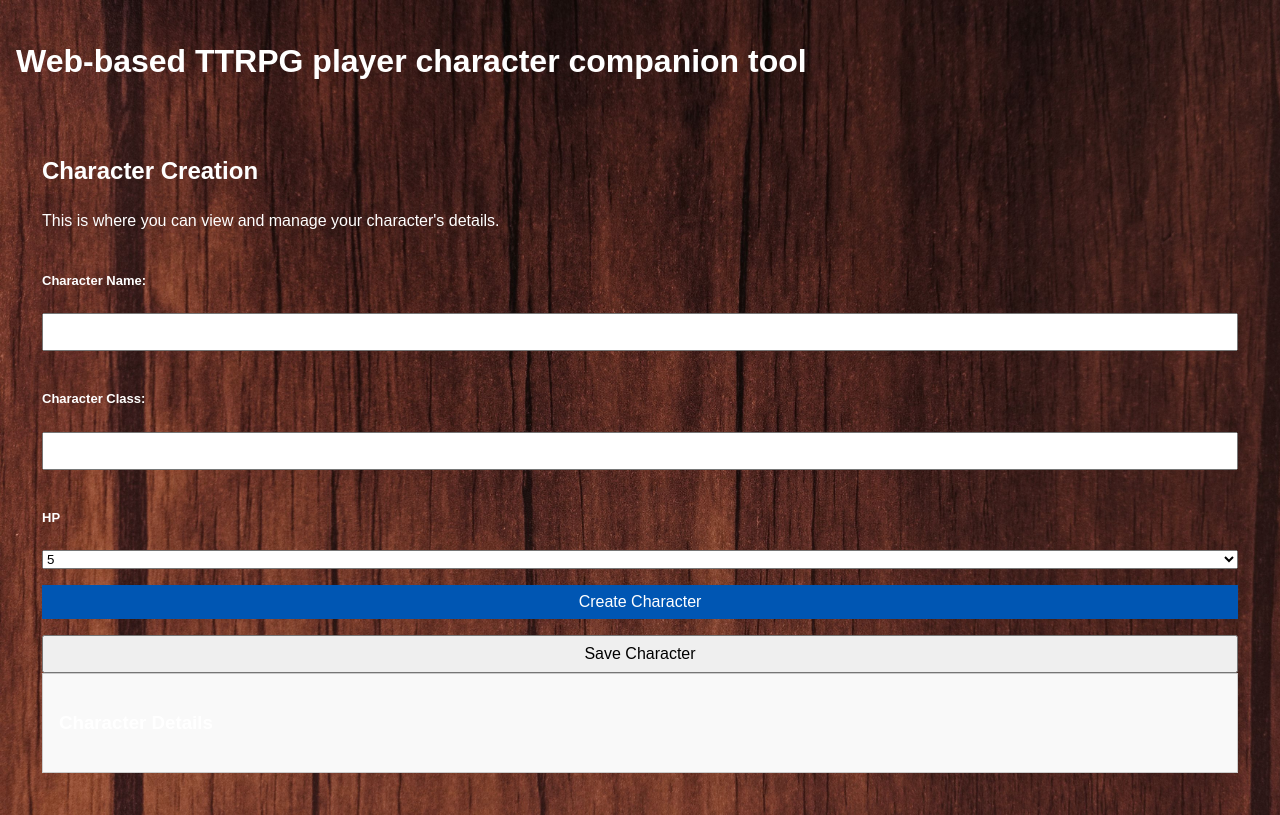
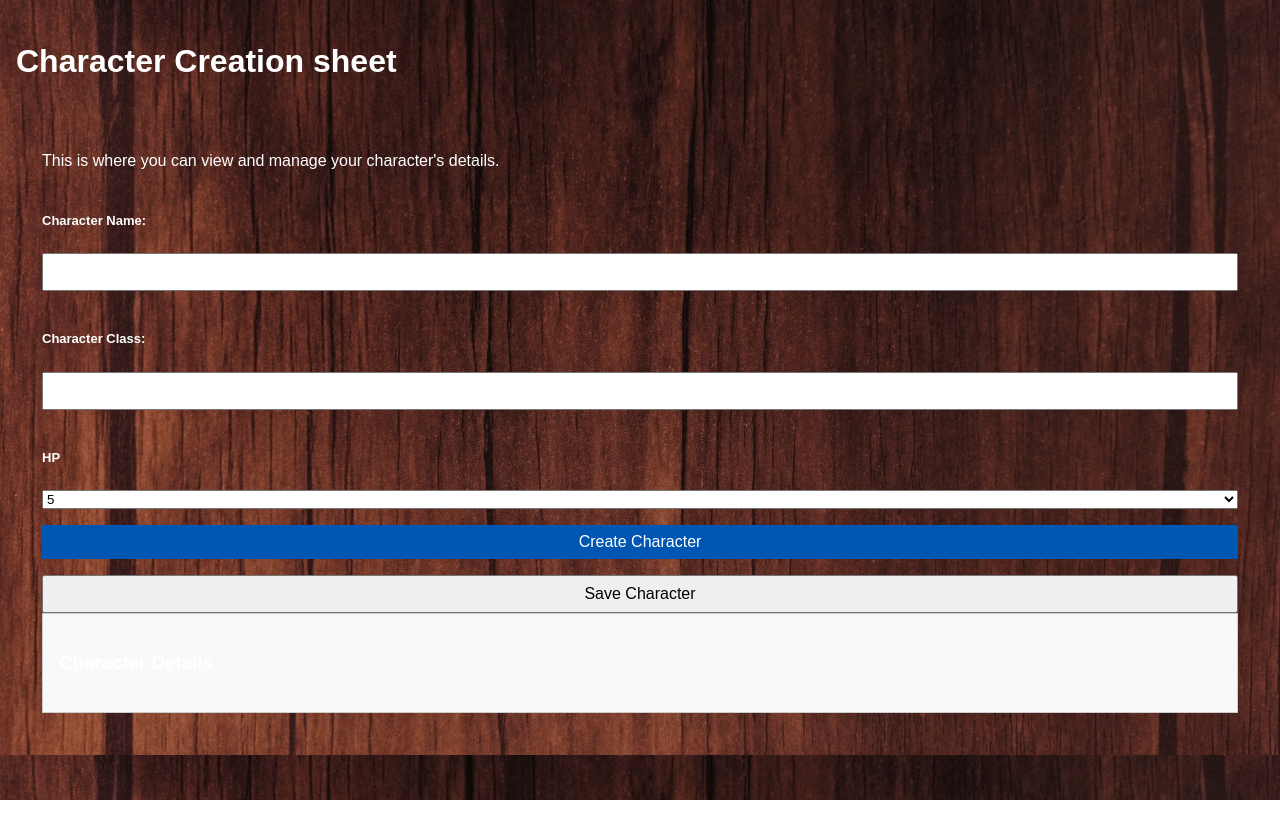
Before and after one commit to CattyLegault/-mtm6302-final-LEGA0296, a plain HTML site: page index.html in a window 1280 px wide. Drawn offline with Linux system fonts and the light colour scheme.

Commit message:
change orientation

```diff
--- a/index.html
+++ b/index.html
@@ -12,12 +12,11 @@
     <!-- Main content section -->
     <div id="main-content" class="main-content">
         <header>
-            <h1>Web-based TTRPG player character companion tool</h1>
+            <h1 id="h1">Character Creation sheet</h1>
         </header>
         <div id="layout">
             <aside id="main-section" class="main-section">
                 <section id="character-section" class="character-section">
-                    <h2>Character Creation</h2>
                     <p>This is where you can view and manage your character's details.</p>
                     <form id="character-form">
                         <label for="character-name">Character Name:</label>
```
